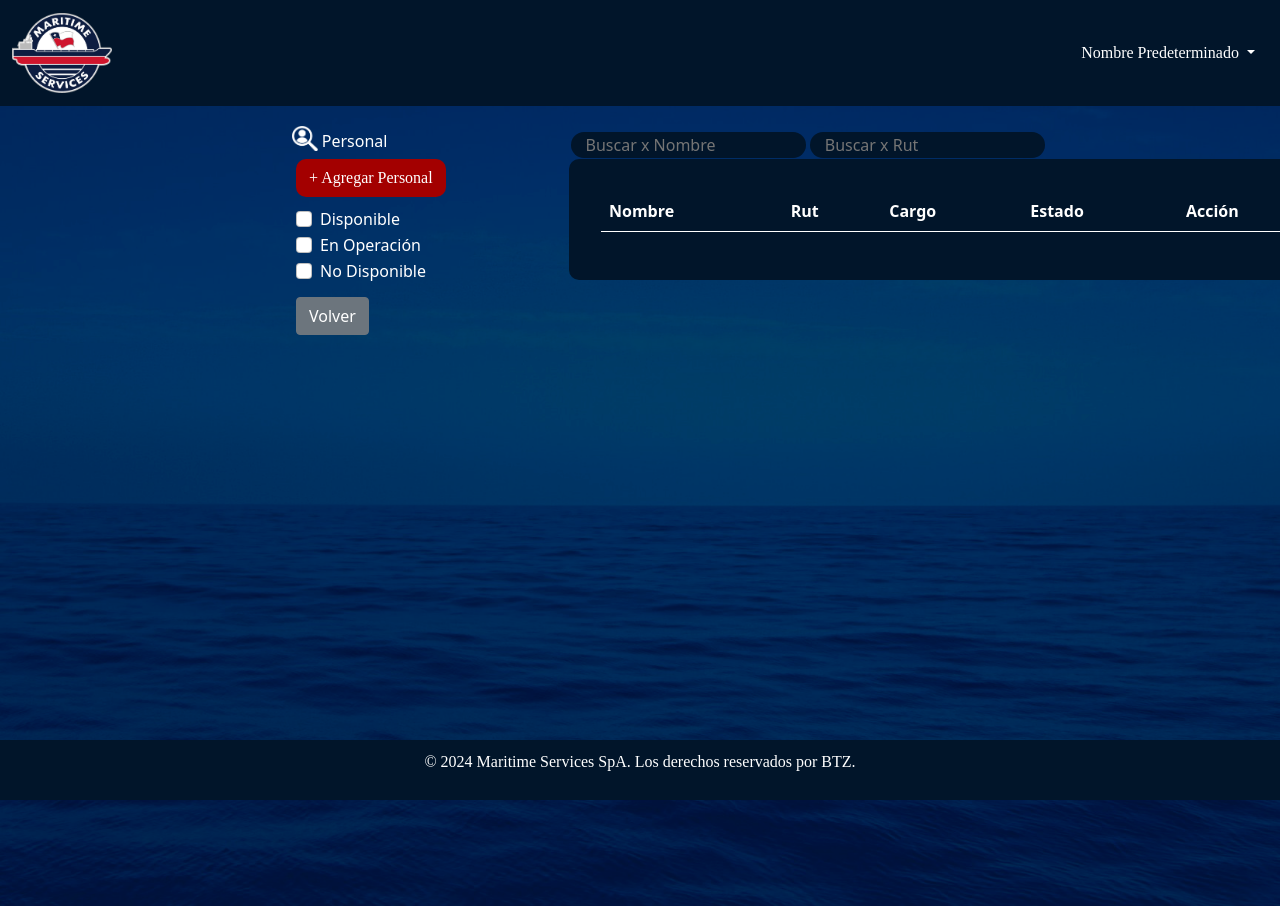
After one commit to Ignacio1-at/BTZ_servicesERP, a Django app: page /erp/gestor-personal/ in a window 1280 px wide. The commit adds this page. Run offline with Django 4.2, Linux system fonts and the light colour scheme; the visitor is signed in with stand-in values (Sample User, id 1); lists and menus that the app fills with data are empty; some web fonts are replaced.

Commit message:
Personal.v1.0

```diff
--- /dev/null
+++ b/erp/templates/html/gestorPersonal.html
@@ -0,0 +1,93 @@
+{% extends 'html/base.html' %}
+
+{% block title %}Recursos Humanos{% endblock %}
+
+{% block module_styles %}
+    {% load static %}
+    <link rel="stylesheet" type="text/css" href="{% static 'css/stylesGestorPersonal.css' %}">
+    <link rel="stylesheet" type="text/css" href="{% static 'css/stylesBase.css' %}">
+{% endblock %}
+
+{% block content %}
+<div class="container" style="margin-top: 20px;">
+    <div class="row">
+      <div class="row">
+          <div class="col-md-3" style="margin-left: 1.8%; width: 25%;">
+              <img src="{% static 'images/RRHH.png' %}" alt="Texto alternativo de la imagen" class="mb-2" width="10%" />
+              <span style="color: white;">Personal</span>
+          </div>
+          <div class="col-md-9" style="width: auto; margin-top: 0.5%;">
+              <input class="bg-personalizado rounded-pill" type="text" id="BuscarNombre" placeholder="   Buscar x Nombre" style="color: #ffffff; background-color: #01152a; border: none;" />
+              <input class="bg-personalizado rounded-pill" type="text" id="BuscarRut" placeholder="   Buscar x Rut" style="color: #ffffff; background-color: #01152a; border: none;" />
+          </div>
+      </div>
+  </div>
+
+  <div class="container px-4">
+    <div class="row">
+      <div class="col-md-3" style="width: 25%;">
+        <button type="button" class="btn btn-personalizado" onclick="window.location.href='{% url 'erp:ficha-personal' %}'" style="background-color: #a30000;border-radius: 10px;">+ Agregar Personal</button>
+        <div class="form-check" style="margin-top: 10px;">
+          <input class="form-check-input estado-checkbox" type="checkbox" value="Disponible" id="terminadoCheckbox" data-estado="Disponible" />
+          <label class="form-check-label" for="disponibleCheckbox" style="color: white; background-color: transparent;">Disponible</label>
+        </div>
+        <!-- CheckBox-->
+        <div class="form-check">
+          <input class="form-check-input estado-checkbox" type="checkbox" value="En Proceso" id="enOperacionCheckbox" data-estado="En Operacion" />
+          <label class="form-check-label" for="enOperacionCheckbox" style="color: white; background-color: transparent;">En Operación</label>
+        </div>
+        <div class="form-check">
+          <input class="form-check-input estado-checkbox" type="checkbox" value="No Disponible" id="noDisponibleCheckbox" data-estado="No Disponible" />
+          <label class="form-check-label" for="noDisponibleCheckbox" style="color: white; background-color: transparent;">No Disponible</label>
+        </div>
+
+        <a class="btn btn-secondary" href="{% url 'erp:menu' %}" style="margin-top: 5%;">Volver</a>
+      </div>
+
+      <div class="col-md-9" style="width: 75%;">
+        <div class="p-3 table-container" style="width: 100%; background-color: #01152a; border-radius: 10px;">
+          <div class="d-flex flex-column h-100 w-100">
+            <div class="card-body flex-grow-1" style="color: white;">
+              <!-- Table moved here -->
+              <table class="table" style="color: white; width: 100%;">
+                <thead>
+                  <tr>
+                    <th>Nombre</th>
+                    <th>Rut</th>
+                    <th>Cargo</th>
+                    <th>Estado</th>
+                    <th>Acción</th>
+                  </tr>
+                </thead>
+                  <tbody class="tabla-filas">
+                    {% for ficha in fichas %}
+                    <tr data-correo="" class="tabla-filas estado-">
+                        <td></td>
+                        <td></td>
+                        <td id="estado">
+                            <div class="estado-container">
+                                <div class="estado-color" style="background-color: ;"></div>
+                                <div class="estado-texto"></div>
+                            </div>
+                        </td>
+                        <td>
+                            <button class="btn btn-secondary cambiar-estado" data-id="">Cambiar Estado</button>
+                            <a href="" target="_blank">Descargar</a>
+                            <a href="" onclick="return confirm('¿Estás seguro de eliminar esta ficha?')">Eliminar</a>
+                        </td>
+                    </tr>
+                    {% endfor %}
+                </tbody>
+              </table>
+            </div>
+          </div>
+        </div>
+      </div>
+    </div>
+  </div>
+{% endblock %}
+
+{% block module_scripts %}
+    <!-- Scripts específicos de la página de menú -->
+    <script src="{% static 'js/scriptGestorPersonal.js' %}"></script>
+{% endblock %}
--- a/erp/templates/html/menu.html
+++ b/erp/templates/html/menu.html
@@ -69,7 +69,7 @@
             </div>
             <div class="col-md-6 col-lg-6">
               <div class="p-3 Botones">
-                <button class="BotonOtro" onclick="window.location.href=''">
+                <button class="BotonOtro" onclick="window.location.href='{% url 'erp:gestor-personal' %}'">
                   <img src="{% static 'images/RRHH.png' %}" alt="Texto alternativo de la imagen" />
                   <br />
                   Recursos humanos
--- a/erp/urls.py
+++ b/erp/urls.py
@@ -1,6 +1,6 @@
 from django.urls import path
 from django.contrib.auth import views as auth_views
-from .views import home, login_view, menu_view, gestorOperaciones, fichaOperaciones, crear_motonave, obtener_detalles_motonave, guardar_nuevo_estado, obtener_tabla_motonaves
+from .views import home, login_view, menu_view, gestorOperaciones, fichaOperaciones, crear_motonave, obtener_detalles_motonave, guardar_nuevo_estado, obtener_tabla_motonaves, gestorPersonal, fichaPersonal
 
 app_name = 'erp'
 
@@ -15,6 +15,8 @@ urlpatterns = [
     path('gestor-operaciones/guardar-nuevo-estado/', guardar_nuevo_estado, name='guardar_nuevo_estado'),
     path('gestor-operaciones/obtener_tabla_motonaves/', obtener_tabla_motonaves, name='obtener_tabla_motonaves'),
     path('ficha-operaciones/', fichaOperaciones, name='ficha-operaciones'),
+    path('gestor-personal/', gestorPersonal, name='gestor-personal'),
+    path('gestor-personal/ficha-personal', fichaPersonal, name='ficha-personal'),
 
 
     # Otras rutas aquí...
--- a/erp/views.py
+++ b/erp/views.py
@@ -133,3 +133,15 @@ def obtener_tabla_motonaves(request):
 def fichaOperaciones(request):
     nombre_usuario = request.user.nombre if request.user.is_authenticated else "Invitado"
     return render(request, 'html/fichaOperaciones.html', {'nombre_usuario': nombre_usuario})
+
+ #-----------------Gestor Personal
+@login_required
+def gestorPersonal(request):
+    nombre_usuario = request.user.nombre if request.user.is_authenticated else "Invitado"
+    return render(request, 'html/gestorPersonal.html', {'nombre_usuario': nombre_usuario})
+
+ #-----------------Ficha Personal
+@login_required
+def fichaPersonal(request):
+    nombre_usuario = request.user.nombre if request.user.is_authenticated else "Invitado"
+    return render(request, 'html/fichaPersonal.html', {'nombre_usuario': nombre_usuario})
```
Also changed, not shown: erp/templates/html/fichaPersonal.html (added, +24 -0 lines), servicesERP/static/css/stylesGestorPersonal.css (added), servicesERP/static/css/stylesPersonal.css (added), servicesERP/static/js/scriptGestorPersonal.js (added), servicesERP/static/js/scriptPersonal.js (added).
